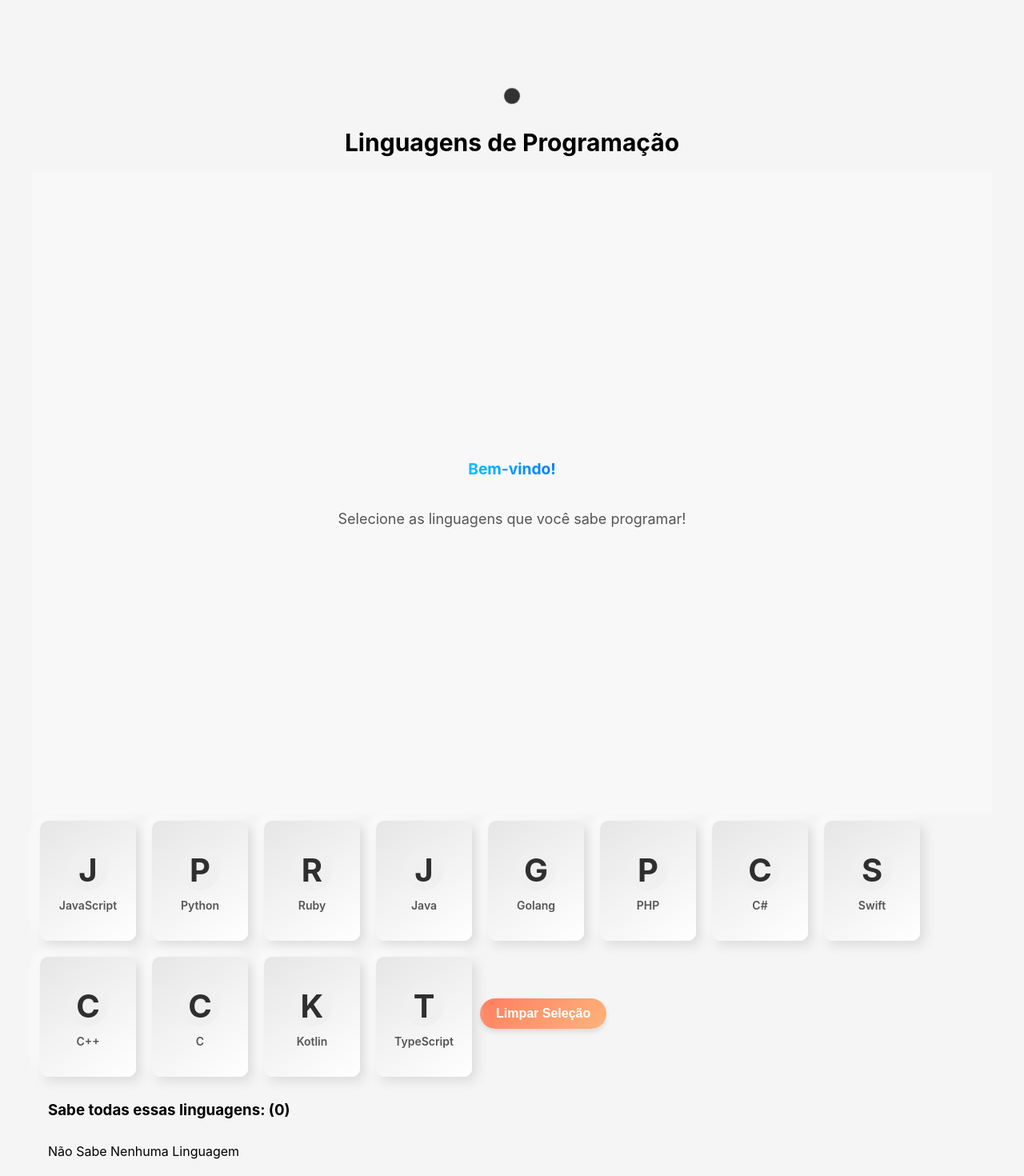
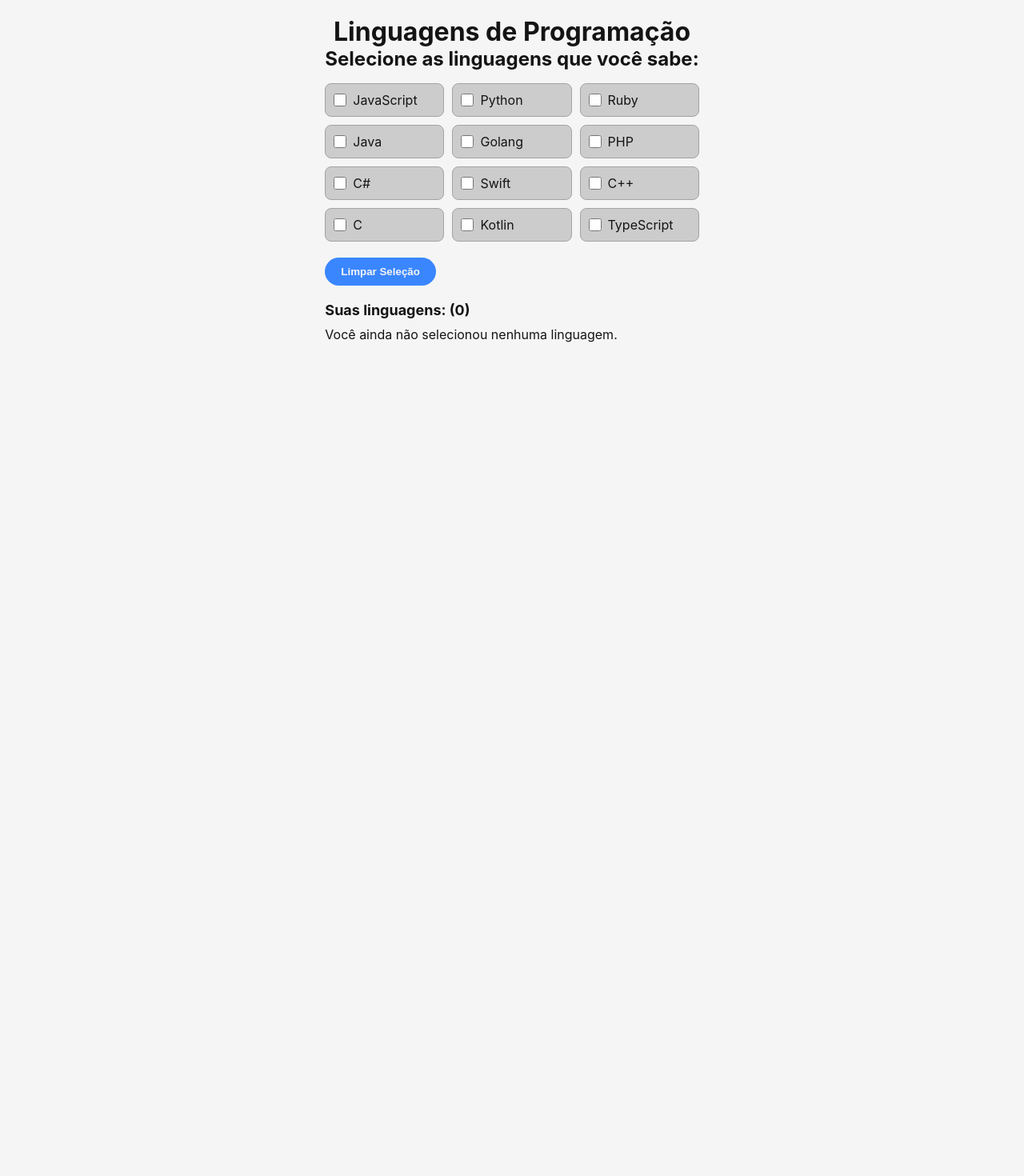
Before and after one commit to myllenabitar/checkbox, a React (Create React App) app: page / in a window 1280 px wide. Shown: the top 1470 px of the page at 80% size. After the commit the page ends 800 px from the top, so only its background shows below. Built offline with nearby package versions, Linux system fonts and the light colour scheme.

Commit message:
Refactor CSS styles for improved layout and readability; update Checkbox component for better state management and UI

```diff
--- a/src/App.css
+++ b/src/App.css
@@ -1,272 +1,118 @@
-
 * {
   margin: 0;
   padding: 0;
   box-sizing: border-box;
 }
+
 body {
   -webkit-font-smoothing: antialiased;
   text-rendering: optimizelegibility;
   font-family: Inter, -apple-system, BlinkMacSystemFont, "Segoe UI", Roboto, Oxygen, Ubuntu, Cantarell, "Open Sans", "Helvetica Neue", Icons16, sans-serif;
-}
-head, body {
-  background-color: whitesmoke;
-  margin: 20px;
+  font-size: 16px;
+  background-color: #f5f5f5;
+  color: #141414;
   padding: 20px;
   display: flex;
   flex-direction: column;
   align-items: center;
-  justify-content: space-between;
 }
-h1 {
-  margin: 10px;
-  padding: 10px;
-  font-size: 30px;
-  text-wrap: nowrap;
-  display: inline-block;
-}
+
 h2 {
   font-size: 24px;
-  font-weight: 700;
-  text-align: center;
-  background: linear-gradient(to right, #ff7e5f, #feb47b);
-  -webkit-background-clip: text;
-  background-clip: text;
-  color: transparent;
-  margin-bottom: 20px;
-  font-family: 'Poppins', sans-serif;
-}
-.floating-button {
-  position: fixed;
-  bottom: 20px;
-  right: 20px;
-  background-color: #ff7e5f;
-  color: white;
-  border: none;
-  border-radius: 50%;
-  width: 60px;
-  height: 60px;
-  font-size: 18px;
   font-weight: bold;
-  box-shadow: 5px 5px 15px rgba(0, 0, 0, 0.3);
-  cursor: pointer;
-  transition: all 0.3s ease;
+  margin-bottom: 16px;
+  color: #141414;
 }
 
-.floating-button:hover {
-  transform: scale(1.1);
-  box-shadow: 8px 8px 20px rgba(0, 0, 0, 0.5);
-}
-.welcome-screen {
-  display: flex;
-  flex-direction: column;
-  align-items: center;
-  justify-content: center;
-  height: 100vh;
-  background-color: #f8f8f8;
+.container {
+  max-width: 800px;
+  width: 100%;
 }
 
-.welcome-screen h1 {
-  font-size: 1.2rem;
-  background: linear-gradient(to right, #00c6ff, #0072ff);
-  -webkit-background-clip: text;
-  color: transparent;
+.checkbox-grid {
+  display: grid;
+  grid-template-columns: repeat(auto-fit, minmax(120px, 1fr));
+  gap: 10px;
+  margin-bottom: 20px;
+}
+
+.checkbox-item {
+  display: flex;
+  align-items: center;
+  padding: 10px;
+  background-color: #cccccc;
+  border: 1px solid #a3a3a3;
+  border-radius: 8px;
+  cursor: pointer;
+  transition: background-color 0.3s ease;
+}
+
+.checkbox-item:hover {
+  background-color: #525252;
+}
+
+input[type="checkbox"] {
+  margin-right: 8px;
+  accent-color: #6375eb;
+  width: 16px;
+  height: 16px;
+}
+
+.clear-button {
+  background-color: #3a86ff;
+  color: #f5f5f5;
+  border: none;
+  padding: 10px 20px;
+  border-radius: 25px;
+  cursor: pointer;
+  font-weight: bold;
+  transition: background-color 0.3s ease;
+  margin-bottom: 20px;
+}
+
+.clear-button:hover {
+  background-color: #0a29f5;
+}
+
+h3 {
+  font-size: 18px;
   margin-bottom: 10px;
 }
 
-.welcome-screen p {
-  font-size: 18px;
-  color: #555;
+ul {
+  list-style: none;
+  padding-left: 0;
 }
 
-input{
-  margin: 10px;
-  padding: 10px;
-  flex-direction: column;
-  justify-content: space-between;
-}
-h3, h2, p {
-  margin: 10px;
-  padding: 10px;
-  flex-direction: column;
-  justify-content: space-between;
-}
-.checkbox-style{
-  color: #887d8a;
-}
-.loading-icon {
-  content:"";
-  width: 10px;
-  height: 10px;
-  border-radius: 50%;
-  background-color:#887d8a;
-  margin: 10px;
-  padding: 10px;
-  animation: loading-animation 3s infinite;
-}
-input[type='checkbox'] {
-  accent-color: #505050;
-  width: 18px;
-  height: 18px;
-}
-label input:checked + span {
-  background-color: #2F2F2F;
-  color: white;
-  transition: 0.3s;
-}
-body.dark-mode {
-  background-color: #141414;
-  color: white;
-}
-.card {
-  display: inline-block;
-  width: 120px;
-  height: 150px;
-  margin: 10px;
-  border-radius: 10px;
-  background: linear-gradient(145deg, #e6e6e6, #ffffff);
-  box-shadow: 5px 5px 15px #d9d9d9, -5px -5px 15px #ffffff;
-  transition: transform 0.3s, box-shadow 0.3s;
-  cursor: pointer;
-  text-align: center;
-  position: relative;
+ul li {
+  padding: 5px 0;
+  border-bottom: 1px solid #a3a3a3;
+  animation: fadeIn 0.3s ease forwards;
 }
 
-.card:hover {
-  transform: scale(1.05);
-  box-shadow: 10px 10px 20px #d9d9d9, -10px -10px 20px #ffffff;
-}
-
-.card-content {
-  display: flex;
-  flex-direction: column;
-  align-items: center;
-  justify-content: center;
-  height: 100%;
-}
-
-.card-content .icon {
-  font-size: 40px;
-  font-weight: bold;
-  color: #2f2f2f;
-  background-color: #f0f0f0;
-  border-radius: 50%;
-  width: 50px;
-  height: 50px;
-  display: flex;
-  align-items: center;
-  justify-content: center;
-  margin-bottom: 10px;
-}
-
-.card-content span {
-  font-size: 14px;
-  color: #555;
-  font-weight: 600;
-}
-
-input[type="checkbox"] {
-  display: none;
-}
-
-input[type="checkbox"]:checked + label .card {
-  background: linear-gradient(145deg, #c3f9c3, #b2e3b2);
-  box-shadow: 5px 5px 15px #a2d5a2, -5px -5px 15px #caffca;
-}
-
-input[type="checkbox"]:checked + label .card-content .icon {
-  color: #2d7b2d;
-}
-ul li {
-  opacity: 0;
-  transform: translateY(10px);
-  animation: fadeIn 0.5s forwards;
-}
-
-ul li:nth-child(1) {
-  animation-delay: 0.1s;
-}
-ul li:nth-child(2) {
-  animation-delay: 0.2s;
-}
-.styled-button {
-  background: linear-gradient(135deg, #ff7e5f, #feb47b); /* Gradiente moderno */
-  border: none;
-  color: white;
-  font-size: 16px;
-  font-weight: bold;
-  padding: 10px 20px;
-  border-radius: 25px;
-  cursor: pointer;
-  box-shadow: 0 4px 6px rgba(0, 0, 0, 0.1);
-  transition: all 0.3s ease-in-out;
-}
-
-.styled-button:hover {
-  background: linear-gradient(135deg, #feb47b, #ff7e5f); /* Inversão do gradiente */
-  transform: scale(1.1); /* Aumenta o tamanho ao passar o mouse */
-  box-shadow: 0 6px 10px rgba(0, 0, 0, 0.2); /* Sombra mais forte */
-}
-
-.styled-button:active {
-  transform: scale(0.95); /* Pequena compressão ao clicar */
-  box-shadow: 0 3px 5px rgba(0, 0, 0, 0.2); /* Sombra mais sutil */
+ul li:last-child {
+  border-bottom: none;
 }
 
 @keyframes fadeIn {
+  from {
+    opacity: 0;
+    transform: translateY(10px);
+  }
   to {
     opacity: 1;
     transform: translateY(0);
   }
 }
 
-@keyframes loading-animation {
-  0% {
-    transform: rotate(0deg);
-    border: #141414 4px;
-    width: 10px;
-    height: 10px;
-    }
-  25% {
-      transform: rotate(180deg);
-      background-color: #D3D3D3 ;
-      border: #141414 4px;
-      border-radius: 50%;
-      width: 10px;
-      height: 10px;
+@media (max-width: 768px) {
+  h2 {
+    font-size: 20px;
   }
-  50% {
-      transform: rotate(360deg);
-      background-color: #808080 ;
-      border: #141414 4px;
-      border-radius: 50%;
-      width: 10px;
-      height: 10px;
-   }
-  75% {
-      transform: rotate(360deg);
-      background-color:#505050 ;
-      border: #141414 4px;
-      border-radius: 50%;
-      width: 10px;
-      height: 10px;
-    }
-  100% {
-    transform: rotate(720deg);
-    background-color: #2F2F2F;
-    width: 10px;
-    height: 10px;
+  .checkbox-item {
+    font-size: 14px;
   }
-}
-@media (max-width: 768px) {
-  body {
-    margin: 10px;
-    padding: 10px;
-  }
-  h2, h3 {
-    font-size: 18px;
-  }
-  input {
+  .clear-button {
     width: 100%;
   }
 }
--- a/src/App.js
+++ b/src/App.js
@@ -3,63 +3,48 @@ import './App.css';
 
 const linguagensArray = ['JavaScript', 'Python', 'Ruby', 'Java', 'Golang', 'PHP', 'C#', 'Swift', 'C++', 'C', 'Kotlin', 'TypeScript'];
 
+const Checkbox = () => {
+  const [linguagens, setLinguagens] = React.useState([]);
 
-const Checkbox = () => {
-   const [linguagens, setLinguagens]= React.useState([]);
+  const handleChange = ({ target }) => {
+    setLinguagens((prev) =>
+      target.checked ? [...prev, target.value] : prev.filter((linguagem) => linguagem !== target.value)
+    );
+  };
 
-    function handleChange ({target}) {
-      if (target.checked) {
-        setLinguagens([...linguagens, target.value]);
-      }  else {
-        setLinguagens(
-          linguagens.filter((linguagem) => {
-        return linguagem !== target.value
-      }),
-    );
-    }
-  }
-  function handleChecked (linguagem) {
-    return linguagens.includes(linguagem);
-  }
+  const handleClear = () => setLinguagens([]);
+
   return (
-
-    <div>
-      {linguagens.length === 0 && (
-      <div className="welcome-screen">
-        <h1>Bem-vindo!</h1>
-        <p>Selecione as linguagens que você sabe programar!</p>
-      </div>
-    )}
+    <div className="container">
+      <h2>Selecione as linguagens que você sabe:</h2>
+      <div className="checkbox-grid">
         {linguagensArray.map((linguagem) => (
-  <div key={linguagem} className="card">
+          <label key={linguagem} className="checkbox-item">
             <input
               type="checkbox"
               value={linguagem}
-      checked={handleChecked(linguagem)}
+              checked={linguagens.includes(linguagem)}
               onChange={handleChange}
-      id={linguagem}
             />
-    <label htmlFor={linguagem}>
-      <div className="card-content">
-        <div className="icon">{linguagem[0]}</div>
-        <span>{linguagem}</span>
+            {linguagem}
+          </label>
+        ))}
       </div>
-    </label>
-  </div>
-))}
-<button className="styled-button" onClick={() => setLinguagens([])}>
+      <button className="clear-button" onClick={handleClear}>
         Limpar Seleção
       </button>
-      <h3>Sabe todas essas linguagens: ({linguagens.length})</h3>
-      <ul style={{ textTransform: 'capitalize' }}>
+      <h3>Suas linguagens: ({linguagens.length})</h3>
       {linguagens.length > 0 ? (
-          linguagens.map((linguagem) => <li key={linguagem}>{linguagem}</li>)
+        <ul>
+          {linguagens.map((linguagem) => (
+            <li key={linguagem}>{linguagem}</li>
+          ))}
+        </ul>
       ) : (
-          <p>Não sabe nenhuma linguagem</p>
+        <p>Você ainda não selecionou nenhuma linguagem.</p>
       )}
-      </ul>
     </div>
-  )
-}
+  );
+};
 
 export default Checkbox;
```
Lines whose indentation alone changed are shown as unchanged.
